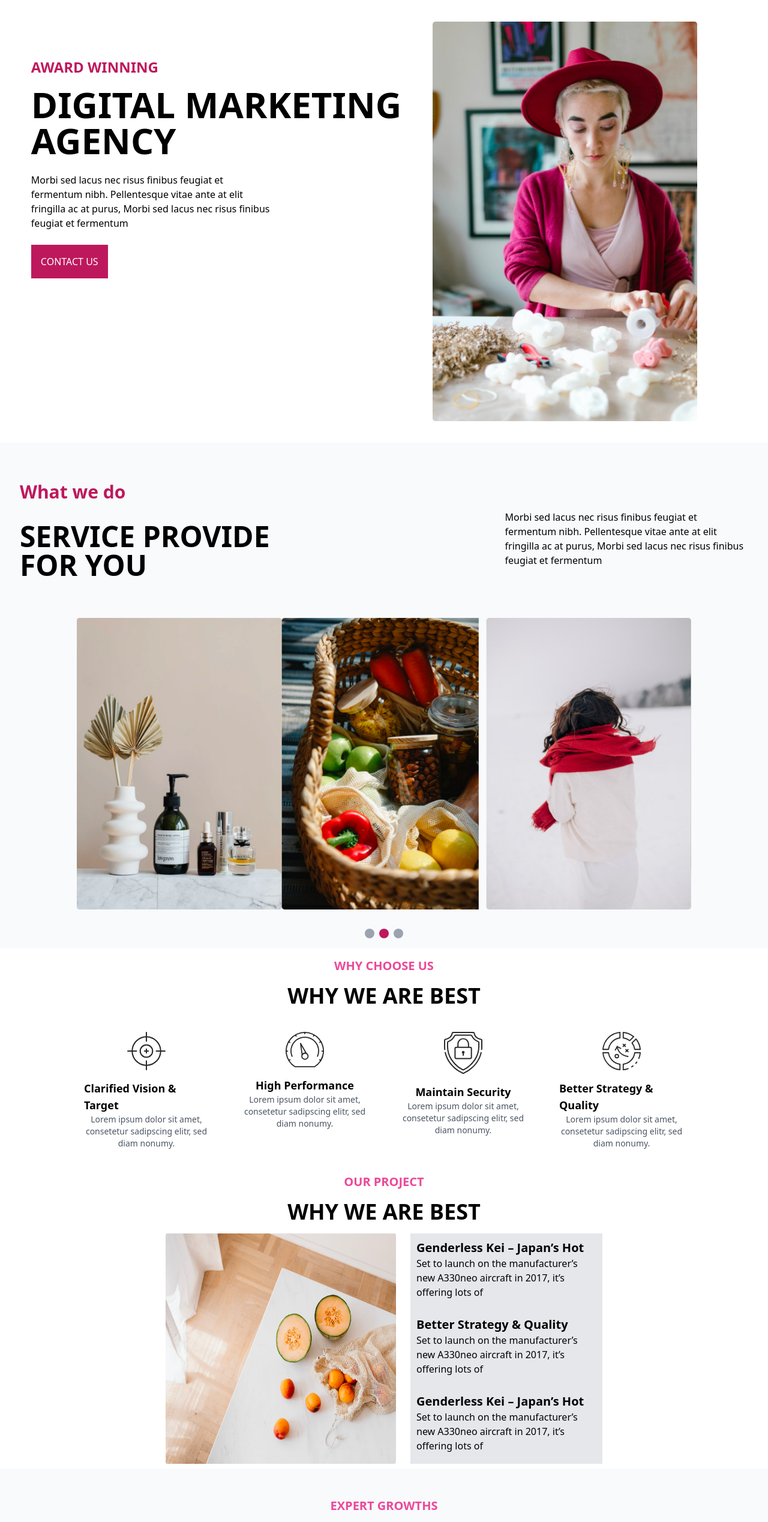
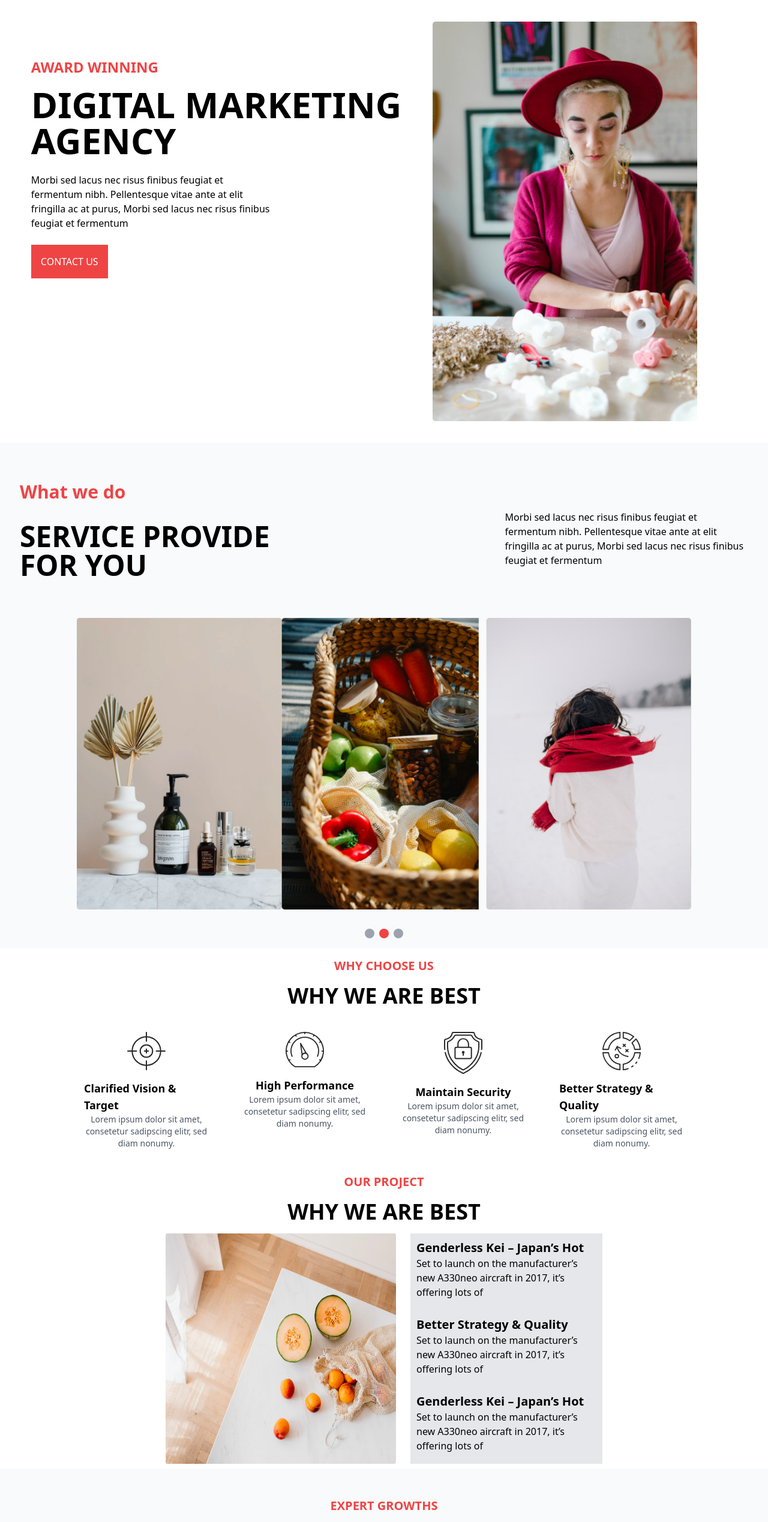
Before and after one commit to KartikAKGEC89/Fyle_Task, a React (Create React App) app in the folder frontend/: page / in a window 1280 px wide. Shown: the top 2537 px of the page at 60% size. Built offline with nearby package versions, Linux system fonts and the light colour scheme.

Commit message:
FIX: Color Red - Pink

```diff
--- a/frontend/src/Components/Award.jsx
+++ b/frontend/src/Components/Award.jsx
@@ -59,7 +59,7 @@ const Award = () => {
                 id="comments"
                 name="comments"
                 type="checkbox"
-                className="h-4 w-4 rounded border-gray-300 text-pink-600 focus:ring-pink-600"
+                className="h-4 w-4 rounded border-gray-300 text-red-600 focus:ring-red-600"
               />
             </div>
             <div className="text-sm leading-6">
@@ -70,7 +70,7 @@ const Award = () => {
           </div>
           <button
             type="button"
-            className="bg-pink-700 text-white p-4 mt-6 w-full"
+            className="bg-red-500 text-white p-4 mt-6 w-full"
             onClick={handleContactUs}
           >
             CONTACT US
@@ -81,14 +81,14 @@ const Award = () => {
       ) : (
       <div  className='flex justify-center Hero'>
         <div className='pt-24 px-4'>
-            <span className='text-2xl text-pink-700 font-semibold'>AWARD WINNING</span>
+            <span className='text-2xl text-red-500 font-semibold'>AWARD WINNING</span>
             <p className='text-6xl font-bold pt-4'>DIGITAL MARKETING</p>
             <p className='text-6xl font-bold pb-6'>AGENCY</p>
             <p className='pre'>Morbi sed lacus nec risus finibus feugiat et</p>
             <p className='pre'>fermentum nibh. Pellentesque vitae ante at elit</p>
             <p className='pre'>fringilla ac at purus, Morbi sed lacus nec risus finibus</p>
             <p className='pre'>feugiat et fermentum</p>
-            <button className='bg-pink-700 text-white p-4 mt-6' onClick={handleOpenModal}>CONTACT US</button>
+            <button className='bg-red-500 text-white p-4 mt-6' onClick={handleOpenModal}>CONTACT US</button>
         </div>
         <div>
             <img src={Hero} alt='Main Pic'  className=' w-11/12 p-9'/>
--- a/frontend/src/Components/Choose.jsx
+++ b/frontend/src/Components/Choose.jsx
@@ -8,7 +8,7 @@ const Choose = () => {
   return (
     <>
       <div className='w-full text-center'>
-        <p className='text-pink-500 font-semibold text-xl my-4'>WHY CHOOSE US</p>
+        <p className='text-red-500 font-semibold text-xl my-4'>WHY CHOOSE US</p>
         <p className='text-4xl font-bold'>WHY WE ARE BEST</p>
       </div>
       <div className='flex flex-wrap justify-center my-6 gap-6'>
--- a/frontend/src/Components/OurGrowth.jsx
+++ b/frontend/src/Components/OurGrowth.jsx
@@ -8,7 +8,7 @@ const OurGrowth = () => {
   return (
     <div className='bg-slate-50'>
       <div className='w-full text-center'>
-        <p className='text-pink-500 font-semibold text-xl pt-12 mb-2'>EXPERT GROWTHS</p>
+        <p className='text-red-500 font-semibold text-xl pt-12 mb-2'>EXPERT GROWTHS</p>
         <p className='text-4xl font-bold'>OUR COMPANY GROWTH</p>
       </div>
       <div className='flex flex-wrap justify-center my-6 gap-6'>
--- a/frontend/src/Components/OurProject.jsx
+++ b/frontend/src/Components/OurProject.jsx
@@ -44,7 +44,7 @@ const OurProject = () => {
   return (
     <>
       <div className='w-full text-center'>
-        <p className='text-pink-500 font-semibold text-xl my-4'>OUR PROJECT</p>
+        <p className='text-red-500 font-semibold text-xl my-4'>OUR PROJECT</p>
         <p className='text-4xl font-bold'>WHY WE ARE BEST</p>
       </div>
       <div className='flex flex-wrap items-center justify-center mt-4 mb-2'>
--- a/frontend/src/Components/WhatWedo.jsx
+++ b/frontend/src/Components/WhatWedo.jsx
@@ -39,7 +39,7 @@ const WhatWedo = () => {
     <div className='flex justify-center flex-col bg-slate-50'>
       <div className='flex flex-row justify-center textcontent'>
         <div className='pt-16'>
-          <span className='text-3xl text-pink-700 font-semibold mr-96'>What we do</span>
+          <span className='text-3xl text-red-500 font-semibold mr-96'>What we do</span>
           <p className='text-5xl font-bold pt-8 mr-96'>
             SERVICE PROVIDE
           </p>
@@ -74,7 +74,7 @@ const WhatWedo = () => {
         {images.slice(0, images.length / 2).map((_, index) => (
           <button
             key={index}
-            className={`w-4 h-4 rounded-full mb-4 ${index === currentIndex ? 'bg-pink-700' : 'bg-gray-400'}`}
+            className={`w-4 h-4 rounded-full mb-4 ${index === currentIndex ? 'bg-red-500' : 'bg-gray-400'}`}
             onClick={() => goToSlide(index)}
           />
         ))}
```
